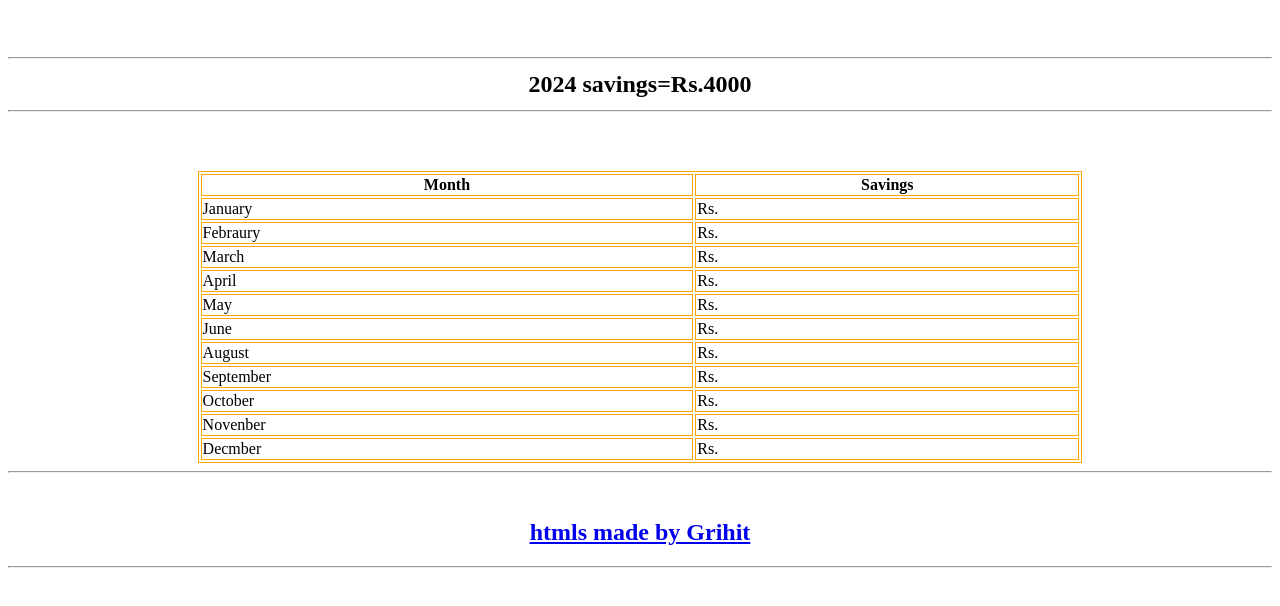
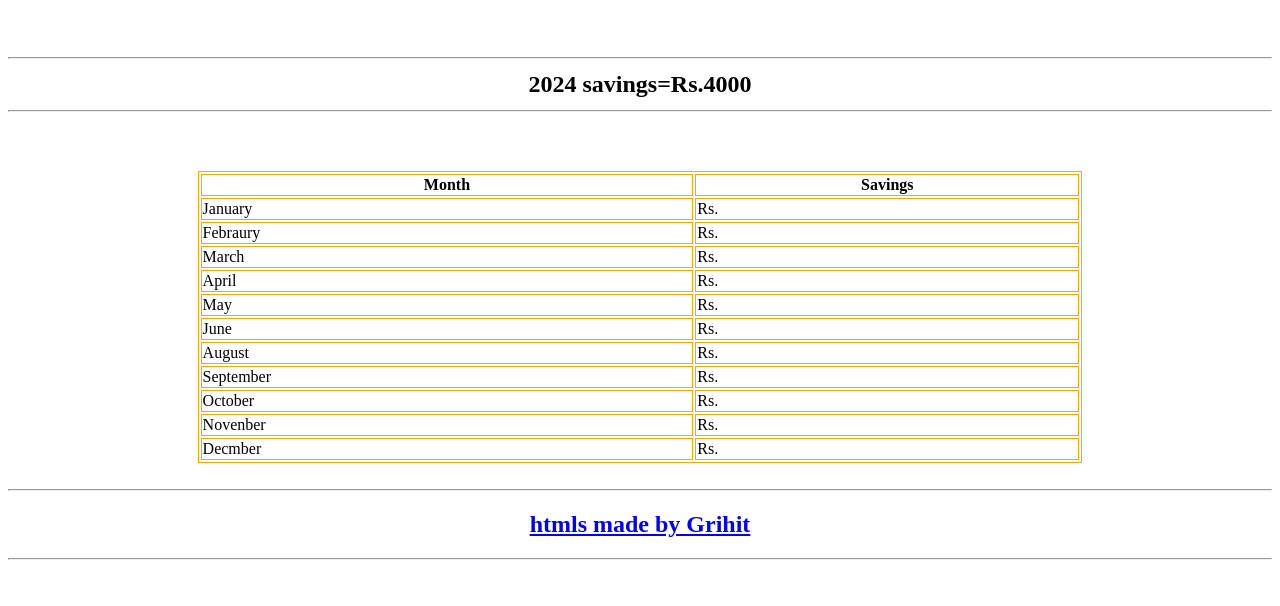
Before and after one commit to grihit24/grihitsavings2024, a plain HTML site: page index.html in a window 1280 px wide. Shown: the part 190-796 px from the top of the page. Drawn offline with Linux system fonts and the light colour scheme.

Commit message:
Update index.html

```diff
--- a/index.html
+++ b/index.html
@@ -58,7 +58,7 @@ table, th, td {
 <td>Rs.</td>
 </tr>
 </table></center>
-  <center> <hr><br><h2><a href="https://grihit24.github.io/htmlsbygrihit">htmls made by Grihit</a></h2><hr><br></center>
+  <center> <br><hr><h2><a href="https://grihit24.github.io/htmlsbygrihit">htmls made by Grihit</a></h2><hr><br></center>
 <br>
 <body>
 </html>
```
